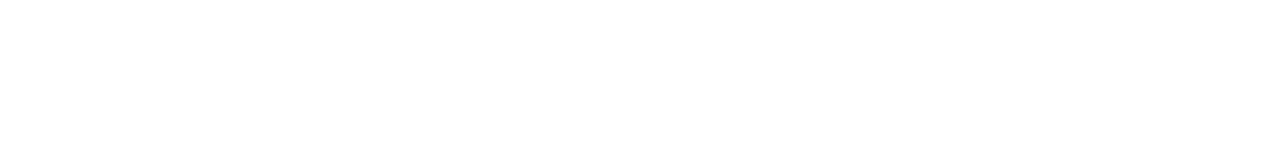
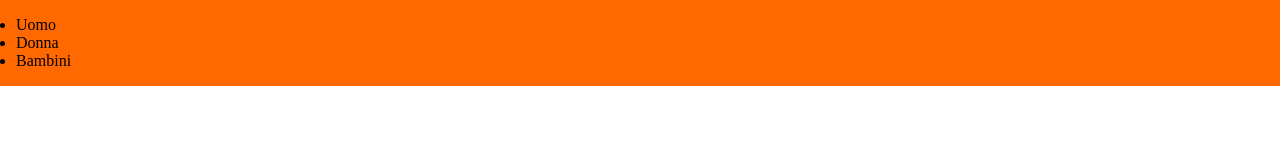
Before and after one commit to IslamBenguerba/html-css-boolando, a plain HTML site: page index.html in a window 1280 px wide. Drawn offline with Linux system fonts and the light colour scheme.

Commit message:
beta navbar

```diff
--- a/index.html
+++ b/index.html
@@ -10,7 +10,14 @@
 <body>
     <head>
         <nav>
-
+            <div class="container container-nav">
+                <ul>
+                    <li>Uomo</li>
+                    <li>Donna</li>
+                    <li>Bambini</li>
+                </ul>
+                <img src="">
+            </div>
         </nav>
     </head>
 </body>
--- a/style/style.css
+++ b/style/style.css
@@ -8,3 +8,13 @@ nav{
     background-color: #ff6900;
     width: 100%;
 }
+
+.container{
+    max-width: 900px;
+    width: 100%;
+    display: flex;
+    justify-content: space-between;
+}
+.container-nav ul{
+    padding: 1rem;
+}
```
